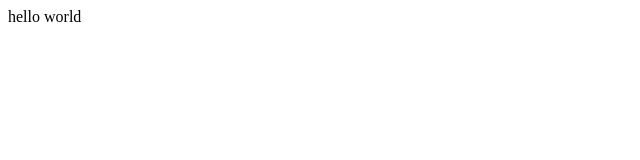
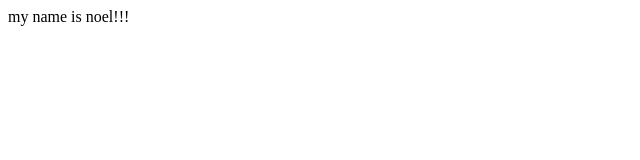
Before and after one commit to NoelRamirez03/first-github-project-, a plain HTML site: page index.html in a window 1280 px wide. Shown: the full height of the page, 0-640 px from the left. Drawn offline with Linux system fonts and the light colour scheme.

Commit message:
emphasise the name

```diff
--- a/index.html
+++ b/index.html
@@ -7,6 +7,6 @@
     <title>Document</title>
 </head>
 <body>
-    hello world
+    my name is noel!!!
 </body>
 </html>
```
Also changed, not shown: about.html (deleted).
